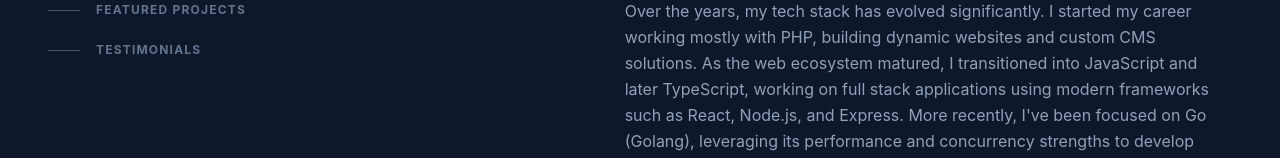
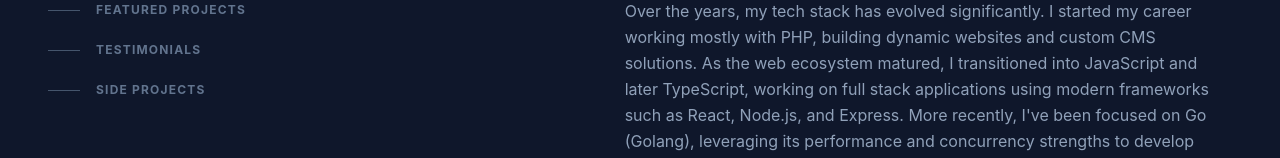
Before and after one commit to gkoos/gkoos.github.io, a SvelteKit app: page / in a window 1280 px wide. Shown: the part 426-584 px from the top of the page. Built offline with nearby package versions, Linux system fonts and the light colour scheme; a web font is replaced by a local one.

Commit message:
Side Projects added

```diff
--- a/src/lib/sections/projects.svelte
+++ b/src/lib/sections/projects.svelte
@@ -5,7 +5,7 @@
 	const projects = [
 		{
 			time: '2024',
-			company: 'dmg media',
+			company: 'dmg',
 			link: 'https://www.dmgmedia.co.uk/',
 			title: 'Data sampling for RTA (Real Time Analytics)',
 			description: `
@@ -116,7 +116,7 @@
 		},
 		{
 			time: '2017',
-			company: 'Racing Post',
+			company: 'RP',
 			link: 'https://5star.media/2016/12/12/racing-post-best-gaming-technology-launch-exclusive-product/',
 			title: 'Racingpost integration in BGT betting terminals',
 			description: `
@@ -135,9 +135,9 @@
 		},
 		{
 			time: '2015 - 2016',
-			company: 'Racing Post',
+			company: 'RP',
 			link: 'https://www.racingpost.com',
-			title: 'Generate all reports and feeds for Racingpost B2B and website',
+			title: 'Reports and feeds for Racingpost B2B and website',
 			description: `
        	Rewrite of Racing Post's legacy content delivery system in a scalable, distributed way.
 				Implement a proprietary monitoring system.
@@ -169,6 +169,7 @@
 					<Project
 						time={project.time}
 						title={project.title}
+						company={project.company}
 						link={project.link}
 						img={project.img}
 						description={project.description}
--- /dev/null
+++ b/src/lib/sections/sideprojects.svelte
@@ -0,0 +1,45 @@
+<script>
+	import Project from '$lib/components/project.svelte';
+	import Arrow from '$lib/components/arrow.svelte';
+
+	const projects = [
+		{
+			time: '2025-',
+			company: 'Skyline',
+			link: 'https://github.com/gkoos/skyline',
+			title: 'A Go library for skyline queries',
+			description: `
+        Multi-dimensional optimization to find the set of Pareto-optimal points from a dataset.
+        Supports both static and dynamic skyline computation with multiple algorithms and partial queries.
+      `,
+			img: 'images/skyline.svg',
+			techStack: [
+				'Golang',
+			]
+		},
+	];
+</script>
+
+<section id="side-projects" class="mb-16 scroll-mt-16 md:mb-24 lg:mb-36 lg:scroll-mt-24">
+	<div
+		class="sticky top-0 z-20 -mx-6 mb-4 w-screen bg-slate-900/75 px-6 py-5 backdrop-blur md:-mx-12 md:px-12 lg:relative lg:top-auto lg:mx-auto lg:w-full lg:px-0 lg:py-0"
+	>
+		<h2 class="text-sm font-bold tracking-widest text-slate-200 uppercase">Side Projects</h2>
+	</div>
+	<div>
+		<ol class="group/list">
+			{#each projects as project}
+				<li class="mb-12">
+					<Project
+						time={project.time}
+						title={project.title}
+						link={project.link}
+						img={project.img}
+						description={project.description}
+						techs={project.techStack}
+					/>
+				</li>
+			{/each}
+		</ol>
+	</div>
+</section>
--- a/src/routes/+layout.svelte
+++ b/src/routes/+layout.svelte
@@ -9,7 +9,8 @@
 		{ name: 'About Me', href: 'about' },
 		{ name: 'Experience', href: 'experience' },
 		{ name: 'Featured Projects', href: 'projects' },
-		{ name: 'Testimonials', href: 'testimonials' }
+		{ name: 'Testimonials', href: 'testimonials' },
+		{ name: 'Side Projects', href: 'side-projects' },
 	];
 
 	onMount(() => {
--- a/src/routes/+page.svelte
+++ b/src/routes/+page.svelte
@@ -3,9 +3,11 @@
   import Experience from '$lib/sections/experience.svelte';
   import Projects from '$lib/sections/projects.svelte';
   import Testimonials from '$lib/sections/testimonials.svelte';
+  import SideProjects from '$lib/sections/sideprojects.svelte';
 </script>
 
 <About />
 <Experience />
 <Projects />
 <Testimonials />
+<SideProjects />
```
Also changed, not shown: static/images/skyline.svg (added).
